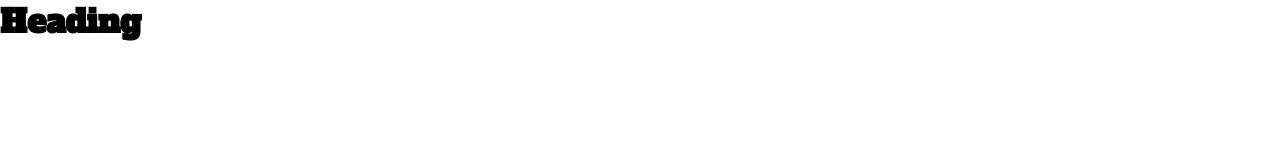
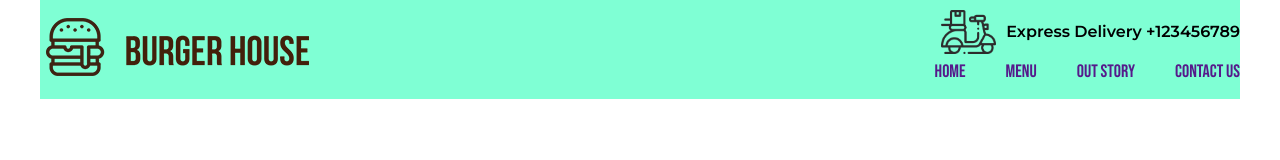
Before and after one commit to tanvirsp/burger_web_template, a plain HTML site: page index.html in a window 1280 px wide. Drawn offline with Linux system fonts and the light colour scheme.

Commit message:
Navbar design done

```diff
--- a/index.html
+++ b/index.html
@@ -14,7 +14,21 @@
 </head>
 <body>
 
-    <h1>Heading</h1>
+    <header class="container">
+        <img class="logo" src="images/logo.png" alt="logo">
+        <nav>
+            <div class="top-bar">
+                <img src="images/sige-icon.png" alt="icon">
+                <span>Express Delivery +123456789</span>
+            </div>
+            <ul>
+                <li><a href="">HOME</a></li>
+                <li><a href="">MENU</a></li>
+                <li><a href="">OUT STORY</a></li>
+                <li><a href="">CONTACT US</a></li>
+            </ul>
+        </nav>
+    </header>
 
 
 
--- a/style.css
+++ b/style.css
@@ -1,8 +1,57 @@
-@import url('https://fonts.googleapis.com/css2?family=Alfa+Slab+One&family=Bebas+Neue&family=Montserrat:wght@300;400&display=swap');
+@import url('https://fonts.googleapis.com/css2?family=Alfa+Slab+One&family=Bebas+Neue&family=Montserrat:wght@300;400;600&display=swap');
 
 * {
     margin: 0;
     padding: 0;
     box-sizing: border-box;
-    font-family: 'Alfa Slab One', 'Bebas Neue', cursive, 'Montserrat', sans-serif;
+    font-family: 'Bebas Neue', cursive, 'Alfa Slab One',  'Montserrat', sans-serif;
 }
+
+.container {
+    max-width: 1200px;
+    margin: 0 auto;
+}
+
+header {
+    display: grid;
+    grid-template-columns: 400px auto ;
+    align-items: center;
+    padding: 10px 0;
+    background-color: aquamarine;
+}
+
+.top-bar {
+    display: flex;
+    align-items: center;
+    justify-content: end;
+}
+
+.top-bar img {
+    width: 55px;
+    margin-right: 10px;
+}
+.top-bar span {
+   font-family: 'Montserrat' ;
+   font-weight: 600;
+}
+
+nav {
+    justify-self:end;
+}
+
+nav ul {
+    padding: 0;
+    list-style: none;
+    display: flex;
+}
+
+nav ul li a {
+    text-decoration: none;
+    display: inline-block;
+    padding: 7px 20px;
+    font-size: 18px;
+}
+
+nav ul li:last-child a {
+    padding-right: 0px;
+}
```
